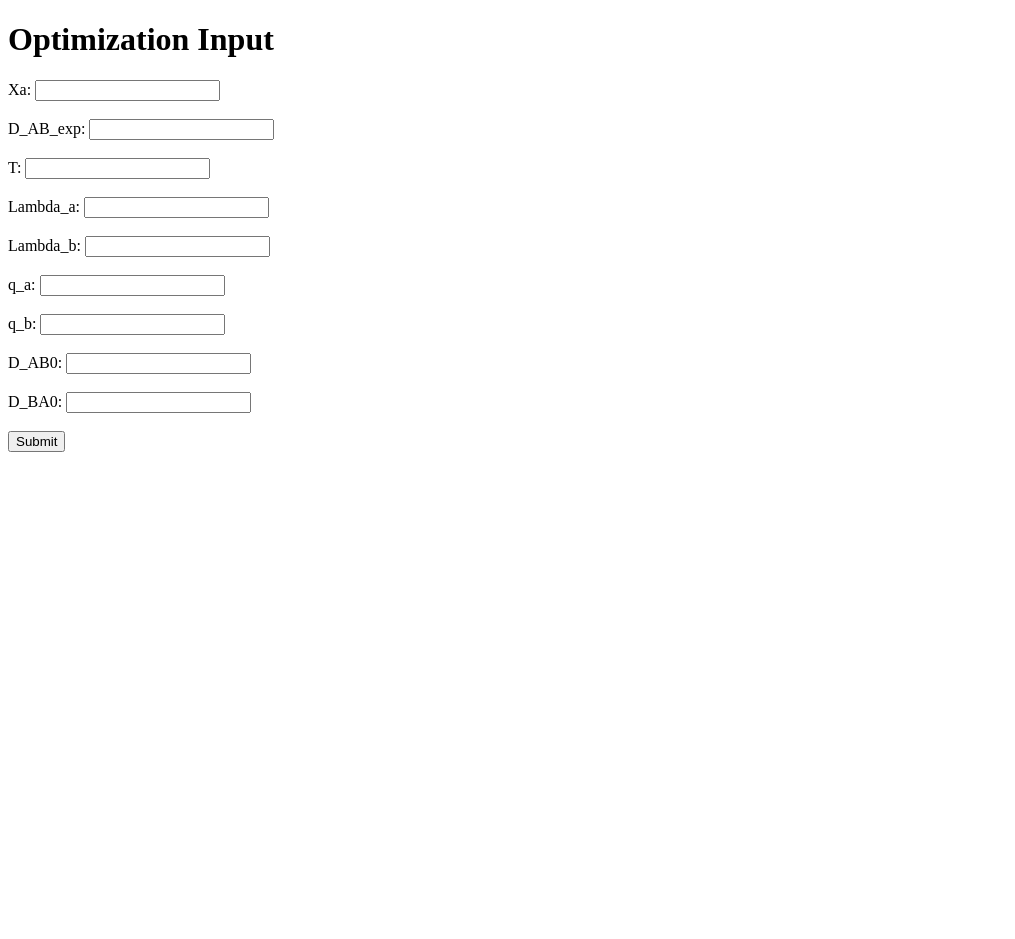
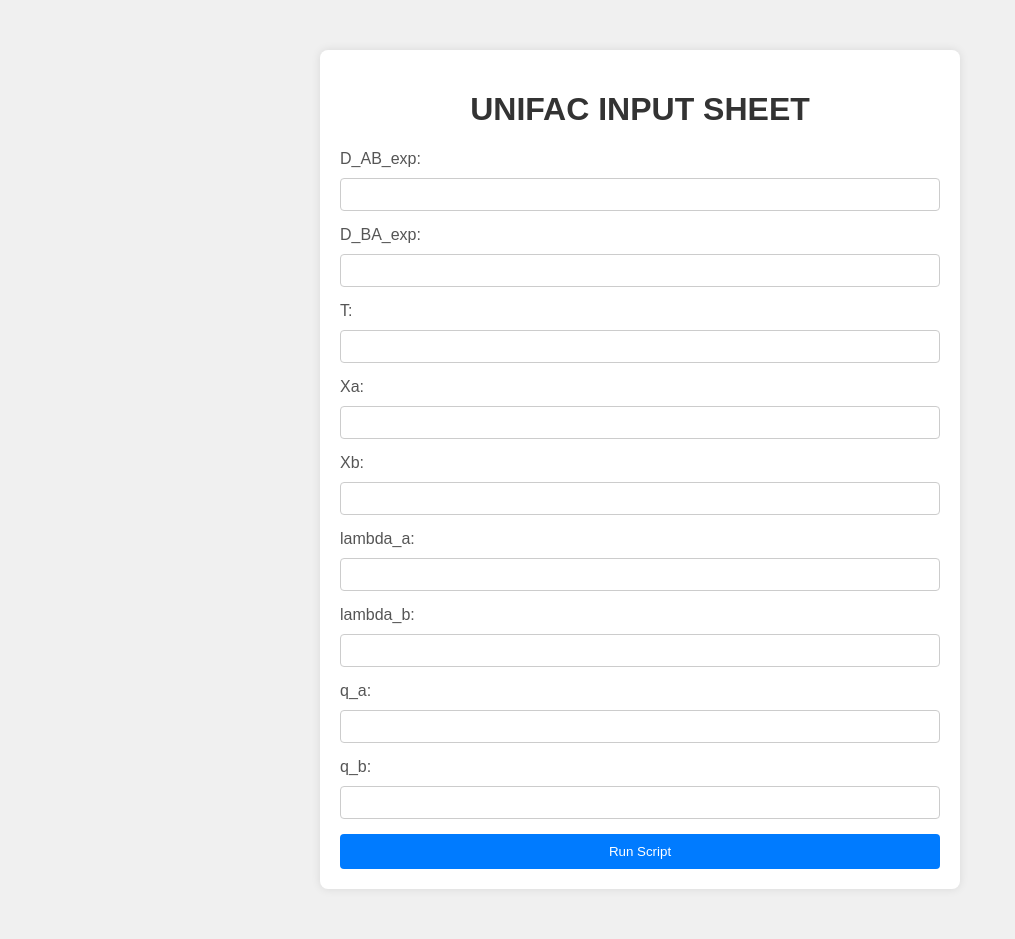
Before and after one commit to anastassaoui/UNIFAC-V-2.0-DJANGO, a Django app: page / in a window 1280 px wide. Shown: the whole page, without its empty margins (0-1015 px from the left). Before the commit the page ends 452 px from the top, so only its background shows below. Run offline with Django 5.2, Linux system fonts and the light colour scheme.

Commit message:
first commit

```diff
--- a/main/templates/index.html
+++ b/main/templates/index.html
@@ -3,40 +3,110 @@
 <head>
     <meta charset="UTF-8">
     <meta name="viewport" content="width=device-width, initial-scale=1.0">
-    <title>Optimization Input</title>
+    <title>UNIFAC INPUT SHEET</title>
+    <style>
+        body {
+            font-family: Arial, sans-serif;
+            background-color: #f0f0f0;
+            margin: 0;
+            padding: 0;
+        }
+        .container {
+            max-width: 600px;
+            margin: 50px auto;
+            background-color: #fff;
+            border-radius: 8px;
+            padding: 20px;
+            box-shadow: 0 0 10px rgba(0, 0, 0, 0.1);
+        }
+        h1 {
+            text-align: center;
+            color: #333;
+        }
+        form {
+            display: flex;
+            flex-direction: column;
+        }
+        label {
+            margin-bottom: 10px;
+            color: #555;
+        }
+        input[type="text"], select {
+            padding: 8px;
+            border-radius: 4px;
+            border: 1px solid #ccc;
+            margin-bottom: 15px;
+        }
+        .manual-input {
+            display: none;
+        }
+        button {
+            background-color: #007bff;
+            color: #fff;
+            padding: 10px;
+            border: none;
+            border-radius: 4px;
+            cursor: pointer;
+            transition: background-color 0.3s ease;
+        }
+        button:hover {
+            background-color: #0056b3;
+        }
+    </style>
 </head>
 <body>
-    <h1>Optimization Input</h1>
-    <form action="/results/" method="post">
-        {% csrf_token %}
-        <label for="Xa">Xa:</label>
-        <input type="text" id="Xa" name="Xa"><br><br>
+    <div class="container">
+        <h1>UNIFAC INPUT SHEET</h1>
+        <form action="/calculate/" method="post">
+            {% csrf_token %}
+            <label for="D_AB_exp">D_AB_exp:</label>
+            <input type="text" list="D_AB_exp_options" id="D_AB_exp" name="D_AB_exp">
+            <datalist id="D_AB_exp_options">
+                <option label="Propanol/Water" value="1.33e-5">
+                <option label="Ag/Agar" value="18.18e-6">
+                <option label="Al/Agar" value="6.13e-6">
+                <option label="AsV/Agar" value="7.09e-6">
+                <option label="Cd/Agar" value="7.85e-6">
+                <option label="Co/Agar" value="7.66e-6">
+                <option label="CrIII/Agar" value="6.5e-6">
+                <option label="CrVI/Agar" value="10.96e-6">
+                <option label="Cu/Agar" value="8.02e-6">
+                <option label="Fe/Agar" value="7.87e-6">
+                <option label="Hg/Agar" value="10.3e-6">
+                <option label="Mn/Agar" value="7.54e-6">
+            </datalist>
 
-        <label for="D_AB_exp">D_AB_exp:</label>
-        <input type="text" id="D_AB_exp" name="D_AB_exp"><br><br>
+            <label for="D_BA_exp">D_BA_exp:</label>
+            <input type="text" list="D_BA_exp_options" id="D_BA_exp" name="D_BA_exp">
+            <datalist id="D_BA_exp_options">
+                <option label="Agar/x" value="1.14e-6">
+                <option label="Water/Propanol" value="2.67e-5">
+                <!-- Add more options as needed -->
+            </datalist>
 
-        <label for="T">T:</label>
-        <input type="text" id="T" name="T"><br><br>
+            <label for="T">T:</label>
+            <input type="text" id="T" name="T">
 
-        <label for="lambda_a">Lambda_a:</label>
-        <input type="text" id="lambda_a" name="lambda_a"><br><br>
+            <label for="Xa">Xa:</label>
+            <input type="text" id="Xa" name="Xa">
 
-        <label for="lambda_b">Lambda_b:</label>
-        <input type="text" id="lambda_b" name="lambda_b"><br><br>
+            <label for="Xb">Xb:</label>
+            <input type="text" id="Xb" name="Xb">
 
-        <label for="q_a">q_a:</label>
-        <input type="text" id="q_a" name="q_a"><br><br>
+            <label for="lambda_a">lambda_a:</label>
+            <input type="text" id="lambda_a" name="lambda_a">
 
-        <label for="q_b">q_b:</label>
-        <input type="text" id="q_b" name="q_b"><br><br>
+            <label for="lambda_b">lambda_b:</label>
+            <input type="text" id="lambda_b" name="lambda_b">
 
-        <label for="D_AB0">D_AB0:</label>
-        <input type="text" id="D_AB0" name="D_AB0"><br><br>
+            <label for="q_a">q_a:</label>
+            <input type="text" id="q_a" name="q_a">
 
-        <label for="D_BA0">D_BA0:</label>
-        <input type="text" id="D_BA0" name="D_BA0"><br><br>
+            <label for="q_b">q_b:</label>
+            <input type="text" id="q_b" name="q_b">
 
-        <input type="submit" value="Submit">
-    </form>
+            <button type="submit">Run Script</button>
+        </form>
+    </div>
 </body>
 </html>
--- a/main/urls.py
+++ b/main/urls.py
@@ -2,6 +2,6 @@ from django.urls import path
 from . import views
 
 urlpatterns = [
-    path('', views.index, name='index'),  # URL pour la vue index
-    path('results/', views.results, name='results'),
+    path('', views.index, name='index'),      # URL for the index view
+    path('calculate/', views.results, name='calculate'),  # URL for the calculate view
 ]
--- a/main/views.py
+++ b/main/views.py
@@ -1,98 +1,141 @@
 from django.shortcuts import render
+import torch
+import torch.optim as optim
+import plotly.graph_objs as go
+import time
 
-# Create your views here.
-# main/views.py
+# Fonction pour calculer D_AB
+def calculate_D_AB(params, Xa, Xb, lambda_a, lambda_b, T, q_a, q_b, D_BA0, D_AB0):
+    a_AB, a_BA = params
 
-from django.shortcuts import render
-import numpy as np
-from scipy.optimize import minimize
-import plotly.graph_objs as go
+    # Convertir les valeurs d'entrée en tenseurs
+    Xa_tensor = torch.tensor(Xa)
+    Xb_tensor = torch.tensor(Xb)
+    D_BA0_tensor = torch.tensor(D_BA0)
+    D_AB0_tensor = torch.tensor(D_AB0)
+    lambda_a_tensor = torch.tensor(lambda_a)
+    lambda_b_tensor = torch.tensor(lambda_b)
+    q_a_tensor = torch.tensor(q_a)
+    q_b_tensor = torch.tensor(q_b)
+    T_tensor = torch.tensor(T)
 
-# Backend code
-D_AB_exp = 1.33e-5
-T = 313.13
-Xa = 0.35
-Xb = 0.65
-lambda_a = 1.4311 ** (1 / 3)
-lambda_b = 0.92 ** (1 / 3)
-q_a = 1.432
-q_b = 1.4
-D_AB0 = 2.10e-5
-D_BA0 = 2.67e-5
+    # Calcul des termes de l'équation
+    D = Xa_tensor*(D_BA0_tensor) + Xb_tensor*torch.log(D_AB0_tensor) + 2*(Xa_tensor*torch.log(Xa_tensor+(Xb_tensor*lambda_b_tensor)/lambda_a_tensor)+Xb_tensor*torch.log(Xb_tensor+(Xa_tensor*lambda_a_tensor)/lambda_b_tensor)) + 2*Xa_tensor*Xb_tensor*((lambda_a_tensor/(Xa_tensor*lambda_a_tensor+Xb_tensor*lambda_b_tensor))*(1-(lambda_a_tensor/lambda_b_tensor)) + (lambda_b_tensor/(Xa_tensor*lambda_a_tensor+Xb_tensor*lambda_b_tensor))*(1-(lambda_b_tensor/lambda_a_tensor))) + Xb_tensor*q_a_tensor*((1-((Xb_tensor*q_b_tensor*torch.exp(-a_BA/T_tensor))/(Xa_tensor*q_a_tensor+Xb_tensor*q_b_tensor*torch.exp(-a_BA/T_tensor)))**2)*(-a_BA/T_tensor)+(1-((Xb_tensor*q_b_tensor)/(Xb_tensor*q_b_tensor+Xa_tensor*q_a_tensor*torch.exp(-a_AB/T_tensor)))**2)*torch.exp(-a_AB/T_tensor)*(-a_AB/T_tensor)) + Xa_tensor*q_b_tensor*((1-((Xa_tensor*q_a_tensor*torch.exp(-a_AB/T_tensor))/(Xa_tensor*q_a_tensor*torch.exp(-a_AB/T_tensor)+Xb_tensor*q_b_tensor))**2)*(-a_AB/T_tensor)+(1-((Xa_tensor*q_a_tensor)/(Xa_tensor*q_a_tensor+Xb_tensor*q_b_tensor*torch.exp(-a_BA/T_tensor)))**2)*torch.exp(-a_BA/T_tensor)*(-a_BA/T_tensor))
+    # Calcul de D_AB
+    D_AB = torch.exp(D)
 
-def calculate_D_AB(params, Xa):
-    a_AB, a_BA = params
-    Xb = 1 - Xa
-
-    D = Xa * D_BA0 + Xb * np.log(D_AB0) + 2 * (
-            Xa * np.log(Xa + (Xb * lambda_b) / lambda_a) +
-            Xb * np.log(Xb + (Xa * lambda_a) / lambda_b)
-    ) + 2 * Xa * Xb * (
-                    (lambda_a / (Xa * lambda_a + Xb * lambda_b)) * (1 - (lambda_a / lambda_b)) +
-                    (lambda_b / (Xa * lambda_a + Xb * lambda_b)) * (1 - (lambda_b / lambda_a))
-            ) + Xb * q_a * (
-                    (1 - ((Xb * q_b * np.exp(-a_BA / T)) / (Xa * q_a + Xb * q_b * np.exp(-a_BA / T))) ** 2) * (
-                                -a_BA / T) +
-                    (1 - ((Xb * q_b) / (Xb * q_b + Xa * q_a * np.exp(-a_AB / T))) ** 2) * np.exp(-a_AB / T) * (
-                                -a_AB / T)
-            ) + Xa * q_b * (
-                    (1 - ((Xa * q_a * np.exp(-a_AB / T)) / (
-                                Xa * q_a * np.exp(-a_AB / T) + Xb * q_b)) ** 2) * (-a_AB / T) +
-                    (1 - ((Xa * q_a) / (Xa * q_a + Xb * q_b * np.exp(-a_BA / T)))) ** 2 * np.exp(-a_BA / T) * (
-                                -a_BA / T)
-            )
-
-    D_AB = np.exp(D)
     return D_AB
 
-def objective(params):
-    D_AB_calculated = calculate_D_AB(params, Xa)
-    return (D_AB_calculated - D_AB_exp) ** 2
+# Fonction objectif pour la minimisation
+def objective(params, D_AB_exp, Xa, Xb, lambda_a, lambda_b, T, q_a, q_b, D_BA0, D_AB0):
+    D_AB_calculated = calculate_D_AB(params, Xa, Xb, lambda_a, lambda_b, T, q_a, q_b, D_BA0, D_AB0)
+    return torch.abs(D_AB_calculated - D_AB_exp)
 
 def index(request):
     return render(request, 'index.html')
 
 def results(request):
-    a_AB_init = 900
-    a_BA_init = 900
-    params_initial = [a_AB_init, a_BA_init]
-    tolerance = 1e-5
-    max_iterations = 1000
+    # Obtenir les données du formulaire
+    D_AB_exp = float(request.POST['D_AB_exp'])
+    D_BA_exp = float(request.POST['D_BA_exp'])
+    T = float(request.POST['T'])
+    Xa = float(request.POST['Xa'])
+    Xb = float(request.POST['Xb'])
+    lambda_a = float(request.POST['lambda_a'])
+    lambda_b = float(request.POST['lambda_b'])
+    q_a = float(request.POST['q_a'])
+    q_b = float(request.POST['q_b'])
 
-    for iteration in range(max_iterations):
-        result = minimize(objective, params_initial, method='Powell')
-        a_AB_opt, a_BA_opt = result.x
-        D_AB_opt = calculate_D_AB([a_AB_opt, a_BA_opt], Xa)
-        error = abs(D_AB_opt - D_AB_exp)
+    # Afficher les entrées reçues
+    print("Inputs received:")
+    print("D_AB_exp:", D_AB_exp)
+    print("D_BA_exp:", D_BA_exp)
+    print("T:", T)
+    print("Xa:", Xa)
+    print("Xb:", Xb)
+    print("lambda_a:", lambda_a)
+    print("lambda_b:", lambda_b)
+    print("q_a:", q_a)
+    print("q_b:", q_b)
 
-        params_initial = [a_AB_opt, a_BA_opt]
+    # Paramètres initiaux
+    params_initial = torch.tensor([600.0, 700.0], requires_grad=True)
 
-        if error <= tolerance:
+    # Optimiseur (utilisation de Adam avec un taux d'apprentissage plus bas)
+    optimizer = optim.Adam([params_initial], lr=1)
+
+    # Nombre maximal d'itérations
+    iteration = 0
+
+    # Début du chronomètre
+    start_time = time.time()
+
+    # Boucle d'ajustement des paramètres
+    while True:
+        # Réinitialiser les gradients
+        optimizer.zero_grad()
+        # Calcul de l'objectif
+        loss = objective(params_initial, D_AB_exp, Xa, Xb, lambda_a, lambda_b, T, q_a, q_b, D_BA_exp, D_AB_exp)
+        # Rétropropagation
+        loss.backward()
+        # Mise à jour des paramètres
+        optimizer.step()
+
+        # Paramètres optimisés
+        a_AB_opt, a_BA_opt = params_initial.detach()
+
+        # Calcul de D_AB avec les paramètres optimisés
+        D_AB_opt = calculate_D_AB([a_AB_opt, a_BA_opt], Xa, Xb, lambda_a, lambda_b, T, q_a, q_b, D_BA_exp, D_AB_exp).item()
+
+        # Convertir D_AB_opt et D_AB_exp en tenseurs
+        D_AB_opt_tensor = torch.tensor(D_AB_opt)
+        D_AB_exp_tensor = torch.tensor(D_AB_exp)
+
+        # Calcul de l'erreur entre D_AB_exp et D_AB_opt
+        error = torch.abs(D_AB_opt_tensor - D_AB_exp_tensor)
+        # Vérification de convergence
+        if error <= 1e-10:
+            print("Convergence achieved!")
             break
 
-    # Generating plot
-    Xa_values = np.linspace(0.1, 0.7, 100)
-    D_AB_values = [calculate_D_AB([a_AB_opt, a_BA_opt], Xa) for Xa in Xa_values]
+        # Incrémentation du nombre d'itérations
+        iteration += 1
 
-    # Creating plotly trace
-    trace = go.Scatter(x=Xa_values, y=D_AB_values, mode='lines', name='D_AB vs Xa')
+    # Fin du chronomètre
+    end_time = time.time()
 
-    # Creating layout
-    layout = go.Layout(title='Variation de D_AB avec la fraction molaire Xa',
-                       xaxis=dict(title='Fraction molaire Xa'),
-                       yaxis=dict(title='Coefficient de diffusion D_AB (cm^2/s)'),
-                       showlegend=True)
+    # Calcul de la durée de l'itération
+    iteration_duration = end_time - start_time
+    print("Duration of iteration:", iteration_duration, "seconds")
 
-    # Creating figure
-    fig = go.Figure(data=[trace], layout=layout)
+    # Liste des valeurs de Xa pour lesquelles nous voulons tracer D_AB
+    Xa_values = torch.linspace(0, 0.7, 100)
 
-    # Converting plotly figure to JSON
-    plot_json = fig.to_json()
+    # Calcul de D_AB pour chaque valeur de Xa
+    D_AB_values = [calculate_D_AB([a_AB_opt, a_BA_opt], Xa_val, 1 - Xa_val, lambda_a, lambda_b, T, q_a, q_b, D_BA_exp, D_AB_exp).item() for Xa_val in Xa_values]
 
-    return render(request, 'results.html', {
-        'a_AB_opt': a_AB_opt,
-        'a_BA_opt': a_BA_opt,
-        'D_AB_opt': D_AB_opt,
-        'error': abs(D_AB_opt - D_AB_exp),
-        'plot_json': plot_json
-    })
+    # Tracer la variation du coefficient de diffusion en fonction de Xa avec Plotly
+    trace = go.Scatter(x=Xa_values.numpy(), y=D_AB_values, mode='lines', name='D_AB en fonction de Xa')
+    plot_data = [trace]
+    plot_layout = go.Layout(title='Variation du coefficient de diffusion en fonction de la fraction molaire Xa',
+                            xaxis=dict(title='Fraction molaire Xa'),
+                            yaxis=dict(title='Coefficient de diffusion D_AB (cm^2/s)'),
+                            legend=dict(x=0, y=1),
+                             width=800,
+                            height=700,
+                            plot_bgcolor='rgba(10,0,5,0)'
+                           )
+    plot_fig = go.Figure(data=plot_data, layout=plot_layout)
+    plot_div = plot_fig.to_html(full_html=False)
+
+    # Affichage des résultats finaux
+    a_AB_str = f'a_AB = {a_AB_opt}'
+    a_BA_str = f'a_BA = {a_BA_opt}'
+    Dapp_str = f'Dapp: {D_AB_opt}'
+    error_str = f'ERROR: {error}'
+
+    # Calcul de la durée de l'itération en millisecondes
+    iteration_duration_ms = iteration_duration * 1000
+
+    # Rendu du modèle avec les résultats du calcul et le graphique Plotly
+    return render(request, 'results.html', {'a_AB': a_AB_str, 'a_BA': a_BA_str, 'Dapp': Dapp_str, 'error': error_str, 'plot_div': plot_div, 'iterations': iteration, 'iteration_time': iteration_duration_ms})
--- a/myproject/settings.py
+++ b/myproject/settings.py
@@ -26,7 +26,8 @@ SECRET_KEY = 'django-insecure-#9p4-g^cal=9fbk(gxeb@w$)xiex+9bn065jyy-$9=4#n0-ie$
 # SECURITY WARNING: don't run with debug turned on in production!
 DEBUG = True
 
-ALLOWED_HOSTS = ['myproject-djnago.onrender.com']
+ALLOWED_HOSTS = ['127.0.0.1', 'localhost']
+
 
 
 
--- a/requirements.txt
+++ b/requirements.txt
@@ -1,7 +1,4 @@
 django==5.0.3
-numpy==1.26.4
 plotly==5.20.0
-scipy==1.12.0
 gunicorn==21.2.0
-mplcursors==0.5.3
-matplotlib==3.8.3
+torch==2.2.1
```
Also changed, not shown: main/templates/results.html (+86 -15 lines).
